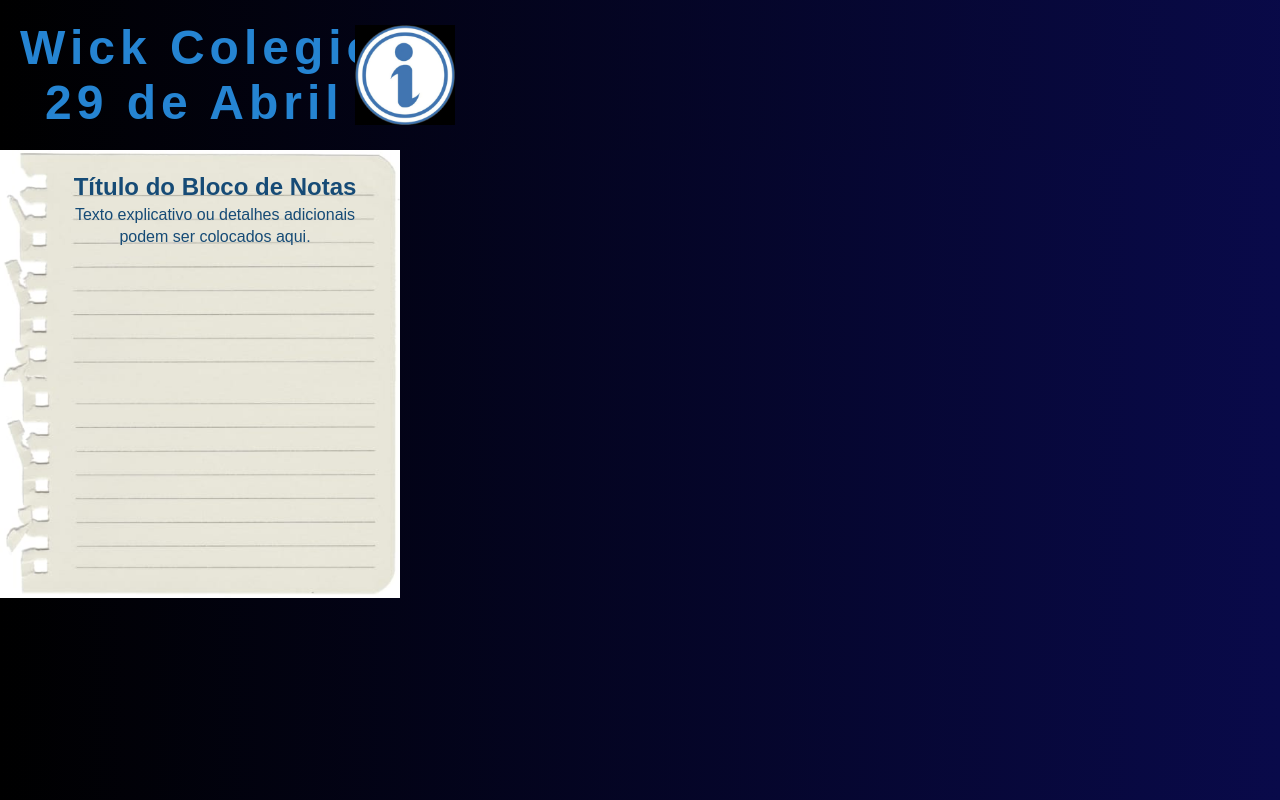
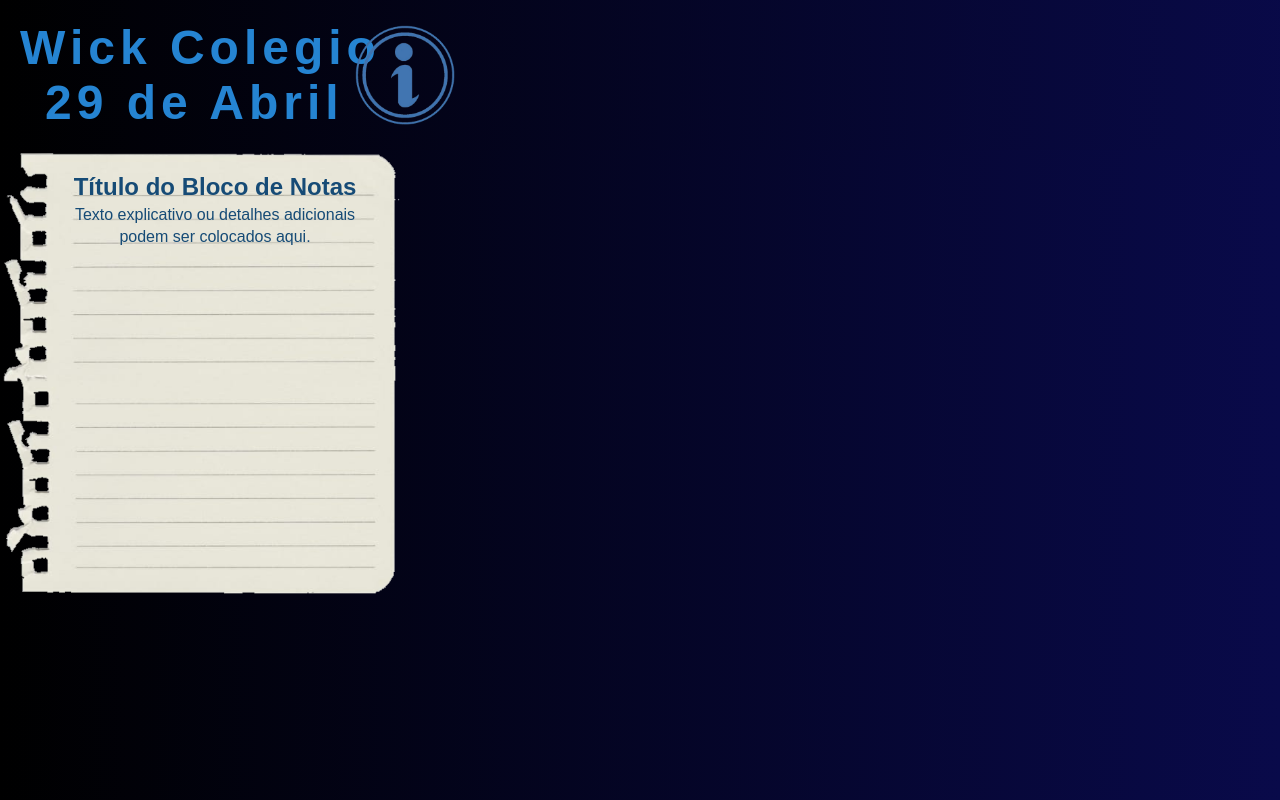
Before and after one commit to MiraiYoukaii/29WICK, a plain HTML site: page index.html in a window 1280 px wide. Shown: the top 800 px of the page. Drawn offline with Linux system fonts and the light colour scheme; files whose address does not match are found by name; a web font is replaced by a local one.

Commit message:
mudanças imagens png, etc

```diff
--- a/index.html
+++ b/index.html
@@ -17,7 +17,7 @@
 
   <!-- Botão de informações -->
   <section class="info-button">
-    <img src="file:///C:/Users/atila/Downloads/WhatsApp%20Image%202024-02-28%20at%209.09.49%20PM.jpeg" alt="Botão de Informações">
+    <img src="info.png" alt="Botão de Informações">
 </section>
 
 <!-- Barra de botões oculta inicialmente -->
@@ -29,7 +29,7 @@
 
     <!-- Conteúdo da página -->
     <section class="note-section">
-        <img src="file:///C:/Users/atila/Downloads/ea87d708-d2db-4bb2-a73c-46ef996308b2.jpeg" alt="Bloco de Notas">
+        <img src="nota.png" alt="Bloco de Notas">
         <div class="text-overlay">
             <!-- Textos a serem exibidos em cima da imagem -->
             <h2>Título do Bloco de Notas</h2>
```
Also changed, not shown: WhatsApp Image 2024-02-28 at 9.09.49 PM.jpeg (deleted), ea87d708-d2db-4bb2-a73c-46ef996308b2.jpeg (deleted), info.png (added), nota.png (added).
